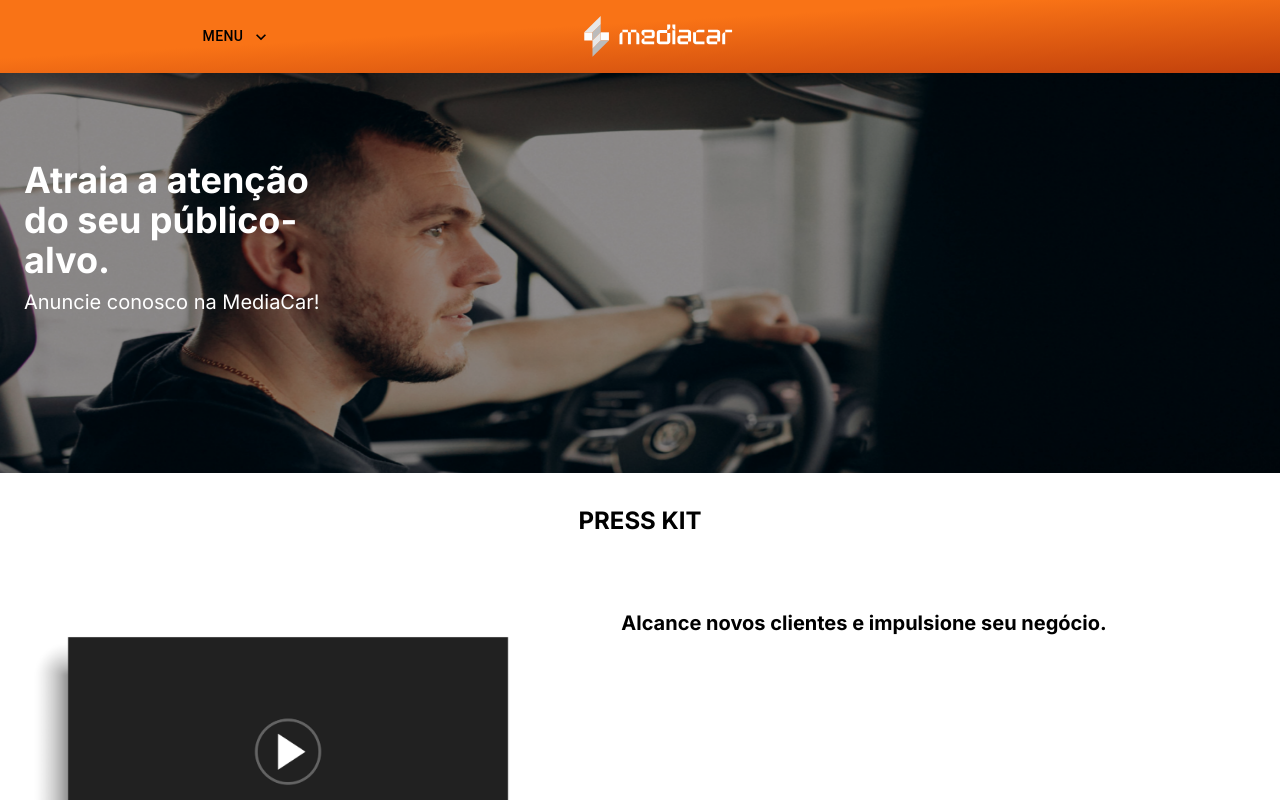
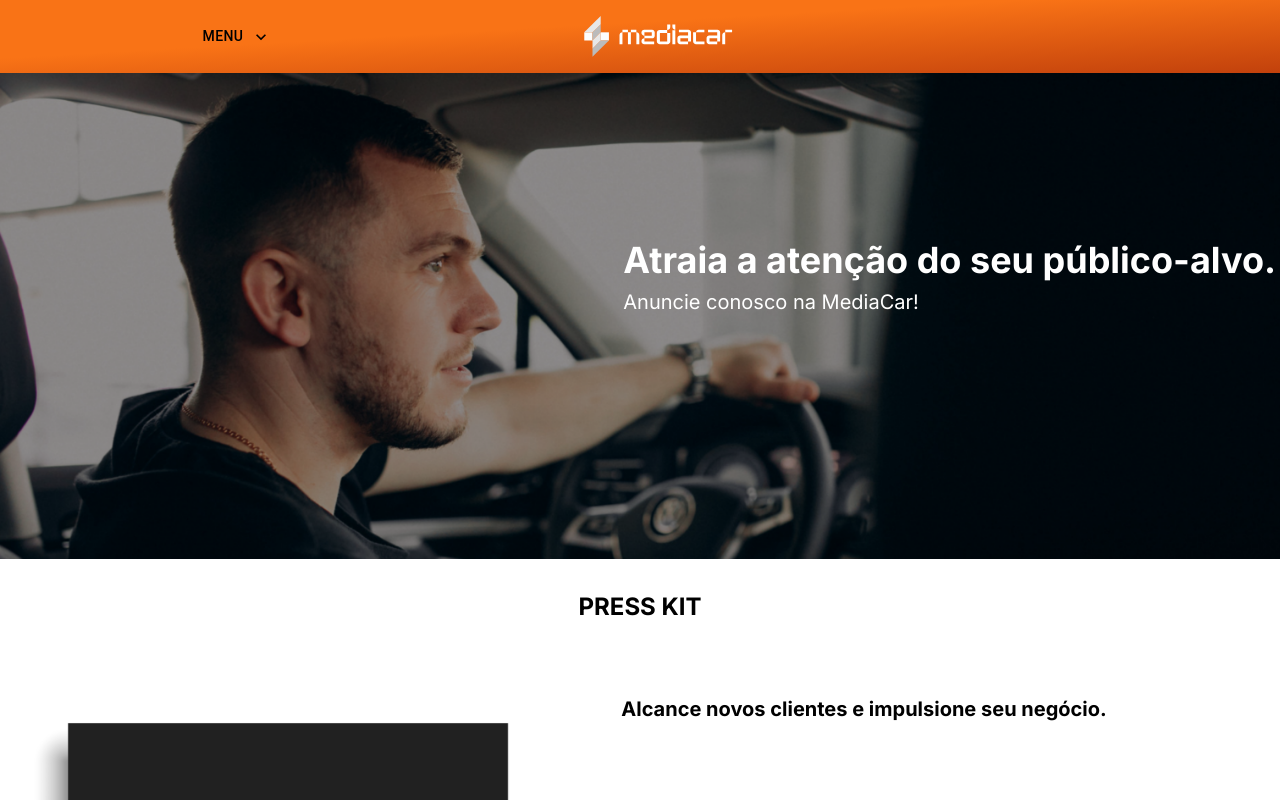
Before and after one commit to IgorRS-2302/mediacar, a Next.js app: page /anunciantes in a window 1280 px wide. Shown: the top 800 px of the page. Built offline with nearby package versions, Linux system fonts and the light colour scheme.

Commit message:
Update Anunciante

```diff
--- a/src/app/anunciantes/page.tsx
+++ b/src/app/anunciantes/page.tsx
@@ -12,11 +12,11 @@ export default function Anunciantes() {
     <div className=' min-h-screen flex-col items-center justify-between w-full'>
       <Header/>
       <div>
-        <div className='absolute top-40 left-1 text-white'>
-          <h1 className='text-4xl max-w-[50%] font-bold ml-5'> Atraia a atenção do seu público-alvo.</h1>
+        <div className='absolute top-[15rem] right-1 text-white '>
+          <h1 className='text-4xl font-bold ml-5'> Atraia a atenção do seu público-alvo.</h1>
           <h3 className='text-xl ml-5 mt-2'>Anuncie conosco na MediaCar!</h3>
         </div>
-      <Image src={Banner2} alt={""} className='object-fill w-full max-h-[50vh]'/>
+      <Image src={Banner2} alt={""} className='object-fill w-full max-h-[80vh]'/>
 
         <h2 className='text-2xl text-center text-black my-8 font-bold'>PRESS KIT</h2>
         <div className='grid grid-flow-col grid-cols-2 max-w-[90%]'>
```
